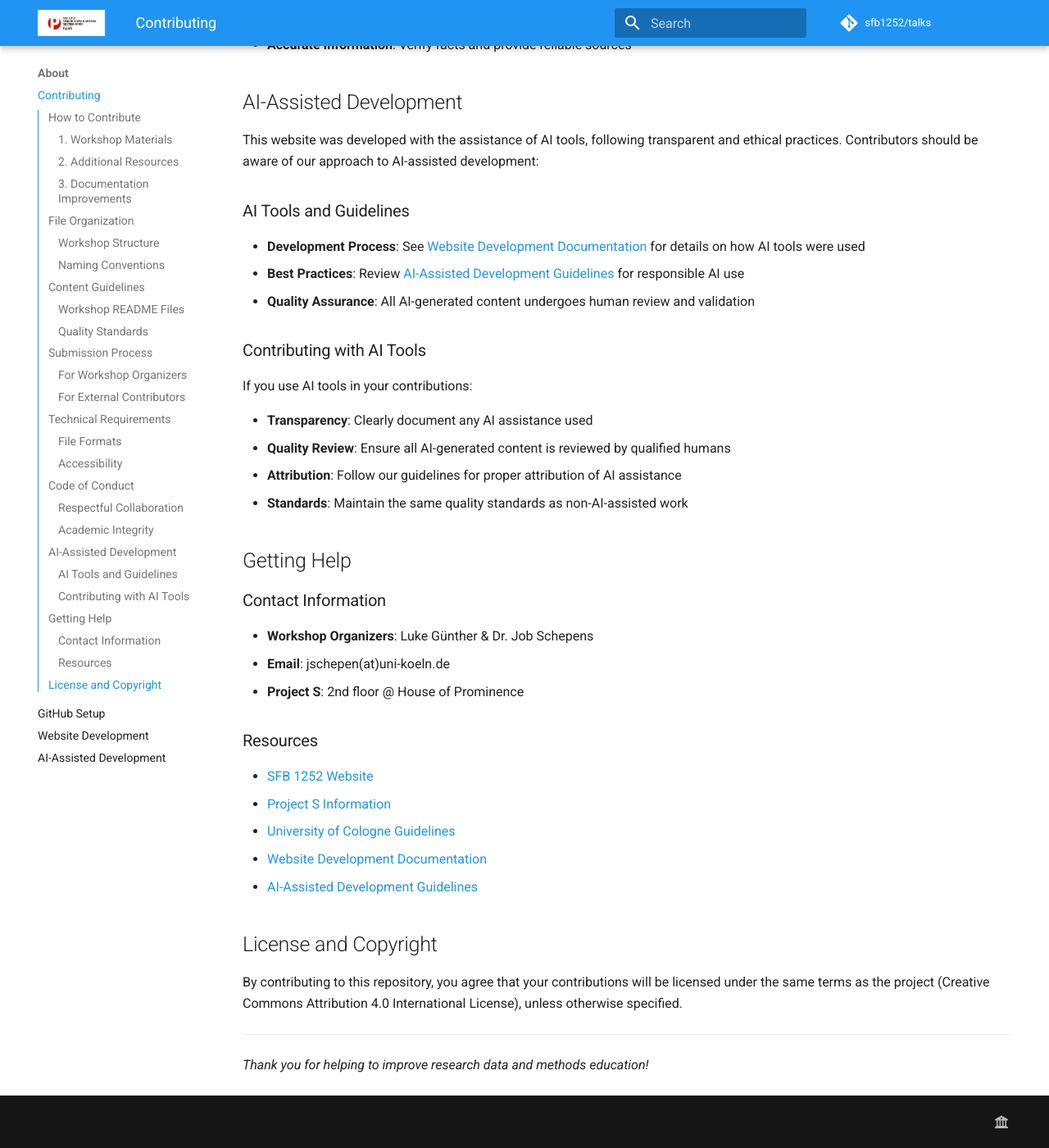
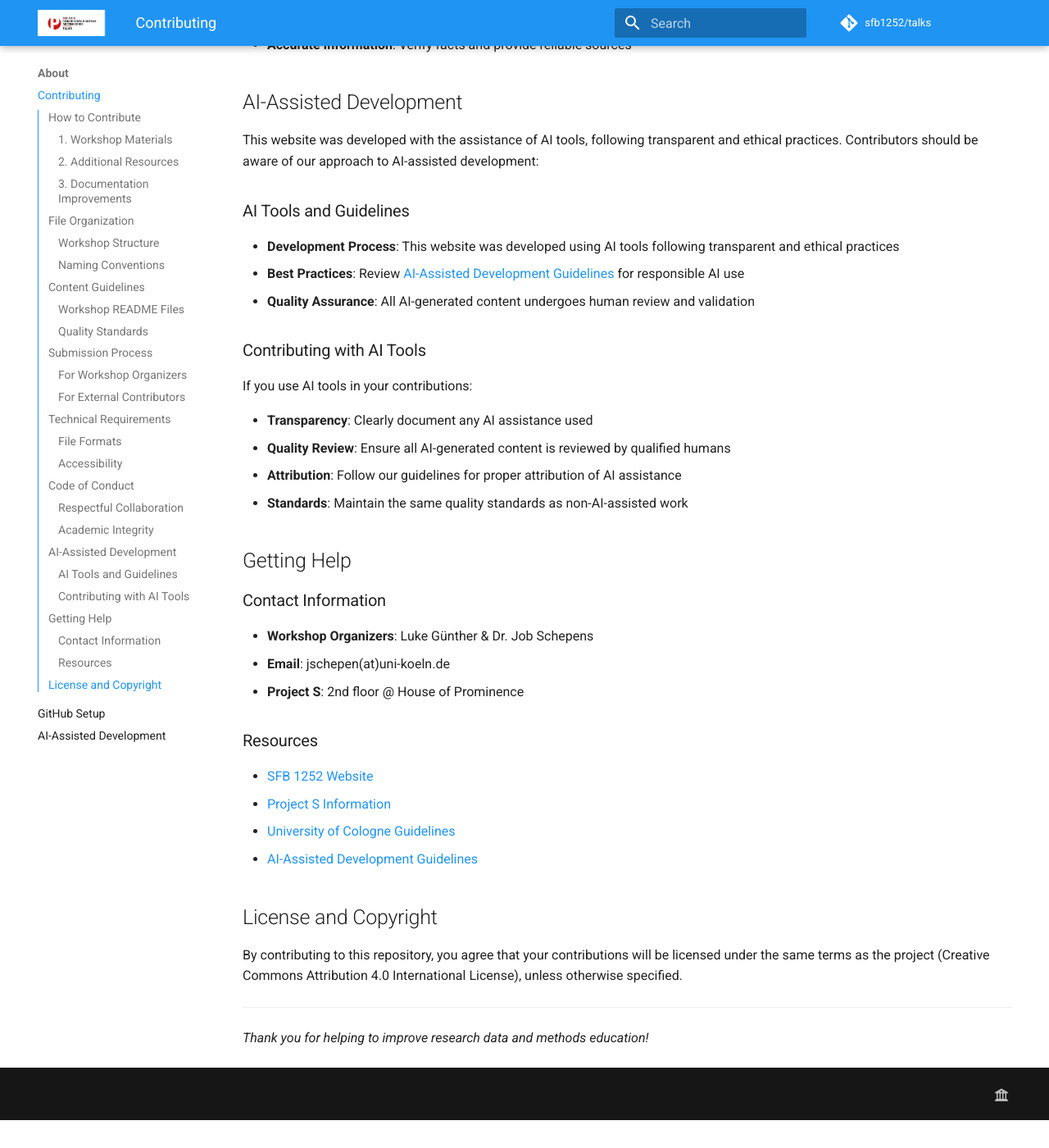
Before and after one commit to SFB1252/talks, an MkDocs documentation site: the page built from docs/about/contributing.md, in a window 1280 px wide and 1400 px high, scrolled down 3249 px. Shown: the whole window at 82% size. Built offline with MkDocs 1.6.1 and Material for MkDocs 9.7.7, drawn with Linux system fonts in a browser that asks for light colours; comment, search, counter and statistics services are not loaded; after the commit the page ends 4615 px from its top, so only the background shows below that.

Commit message:
fix(docs): remove website-development references after removing development tab

```diff
--- a/docs/about/contributing.md
+++ b/docs/about/contributing.md
@@ -125,9 +125,8 @@ to AI-assisted development:
 
 ### AI Tools and Guidelines
 
-- **Development Process**: See
-  [Website Development Documentation](website-development.md) for details on how
-  AI tools were used
+- **Development Process**: This website was developed using AI tools following
+  transparent and ethical practices
 - **Best Practices**: Review
   [AI-Assisted Development Guidelines](ai-assisted-development.md)
   for responsible AI use
@@ -157,7 +156,6 @@ If you use AI tools in your contributions:
 - [SFB 1252 Website](https://sfb1252.uni-koeln.de/)
 - [Project S Information](https://sfb1252.uni-koeln.de/projekte/s-data-design-and-sustainability)
 - [University of Cologne Guidelines](https://uni-koeln.de/forschung/ueberblick/wissenschaftliche-grundsaetze/gute-wissenschaftliche-praxis)
-- [Website Development Documentation](website-development.md)
 - [AI-Assisted Development Guidelines](ai-assisted-development.md)
 
 ## License and Copyright
--- a/mkdocs.yml
+++ b/mkdocs.yml
@@ -96,17 +96,16 @@ nav:
       - Summer 2025 (Archived): "agenda/summer-2025-schedule.md"
   - Archiving:
       - FAQ: "archiving/archiving-faq.md"
-  - Development:
-      - Setup: "development/setup.md"
-      - Tools: "development/tools.md"
-      - VS Code Setup: "development/vscode-setup.md"
+  # - Development:
+  #     - Setup: "development/setup.md"
+  #     - Tools: "development/tools.md"
+  #     - VS Code Setup: "development/vscode-setup.md"
   - Matrix:
       - Space Setup: "matrix/space-setup.md"
       - Admin Checklist: "matrix/admin-checklist.md"
   - About:
       - Contributing: "about/contributing.md"
       - GitHub Setup: "about/github-setup.md"
-      - Website Development: "about/website-development.md"
       - AI-Assisted Development: "about/ai-assisted-development.md"
 
 # Additional CSS and JS
```
